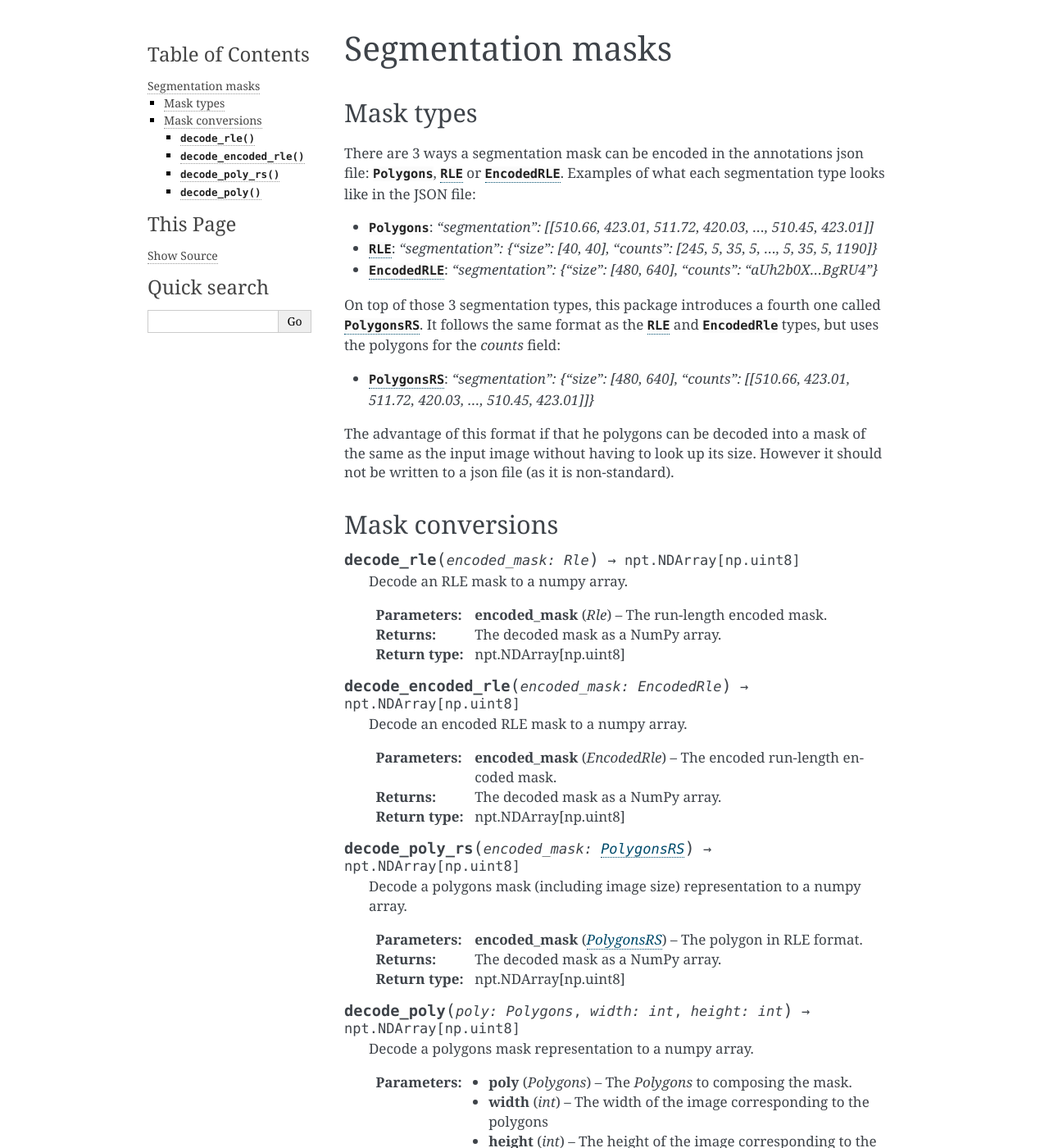
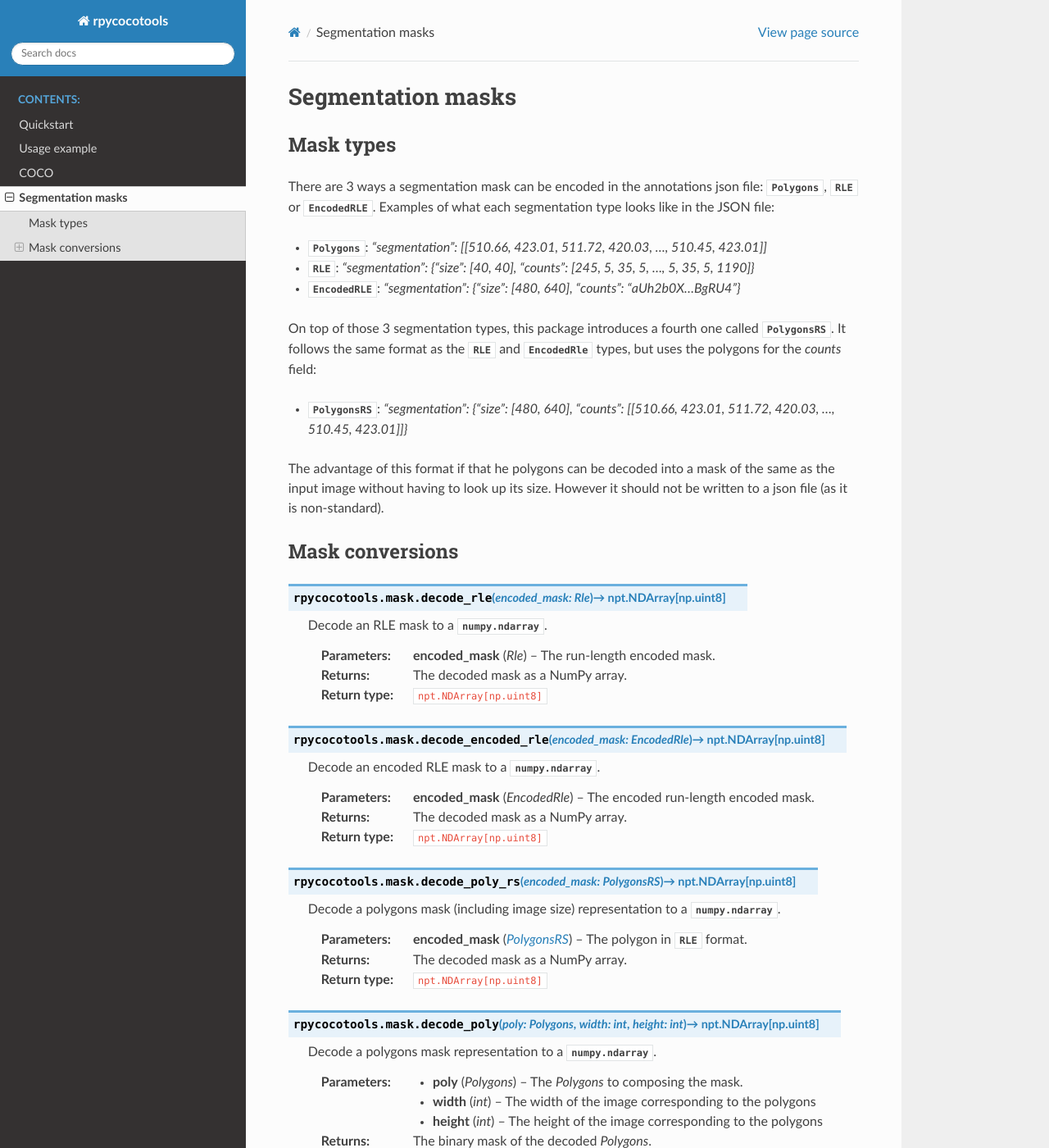
Before and after one commit to hoel-bagard/cocotools-rs, a Sphinx documentation site: the page built from rpycocotools/docs/segmentation_masks.rst, in a window 1280 px wide and 1400 px high. Shown: the whole window at 82% size. Built offline with Sphinx 7.4.7 and the Read the Docs theme 2.0.0, drawn with Linux system fonts in a browser that asks for light colours; some of the changed text lies outside the part shown.

Commit message:
Added sphinx extensions, modified doc in order to use them.

```diff
--- a/rpycocotools/docs/conf.py
+++ b/rpycocotools/docs/conf.py
@@ -6,23 +6,48 @@
 # -- Project information -----------------------------------------------------
 # https://www.sphinx-doc.org/en/master/usage/configuration.html#project-information
 
-project = 'rpycocotools'
-copyright = '2023, Hoel Bagard'
-author = 'Hoel Bagard'
-release = '0.0.3'
+project = "rpycocotools"
+copyright = "2023, Hoel Bagard"
+author = "Hoel Bagard"
+release = "0.0.3"
 
 # -- General configuration ---------------------------------------------------
 # https://www.sphinx-doc.org/en/master/usage/configuration.html#general-configuration
 
-extensions = []
+autodoc_typehints = "none"
+master_doc = "index"
 
-templates_path = ['_templates']
-exclude_patterns = ['_build', 'Thumbs.db', '.DS_Store']
+templates_path = ["_templates"]
+exclude_patterns = ["_build", "Thumbs.db", ".DS_Store"]
 
+extensions = [
+    "hoverxref.extension",
+    "sphinx_codeautolink",
+    "sphinx.ext.viewcode",
+    "sphinx.ext.intersphinx",
+]
 
+# See https://sphinx-hoverxref.readthedocs.io/en/latest/configuration.html
+hoverxref_auto_ref = True
+hoverxref_domains = ["py"]
+hoverxref_role_types = {
+    "attr": "tooltip",
+    "class": "tooltip",
+    "const": "tooltip",
+    "exc": "tooltip",
+    "func": "tooltip",
+    "meth": "tooltip",
+    "mod": "tooltip",
+    "obj": "tooltip",
+    "ref": "tooltip",
+}
+
+intersphinx_mapping = {
+    "numpy": ("https://numpy.org/doc/stable/", None),
+}
 
 # -- Options for HTML output -------------------------------------------------
 # https://www.sphinx-doc.org/en/master/usage/configuration.html#options-for-html-output
 
-html_theme = 'alabaster'
-html_static_path = ['_static']
+html_theme = "sphinx_rtd_theme"
+html_static_path = ["_static"]
--- a/rpycocotools/docs/examples.rst
+++ b/rpycocotools/docs/examples.rst
@@ -14,4 +14,5 @@
     import rpycocotools
     coco_dataset = rpycocotools.COCO("../data_samples/coco_25k/annotations.json", "../data_samples/coco_25k/images")
     anns = coco_dataset.get_img_anns(174482)
-    mask = rpycocotools.mask.decode_poly_rs(anns[0].segmentation)
+    encoded_mask = anns[0].segmentation
+    mask = rpycocotools.mask.decode_poly_rs(encoded_mask)
--- a/rpycocotools/docs/segmentation_masks.rst
+++ b/rpycocotools/docs/segmentation_masks.rst
@@ -20,36 +20,36 @@
 Mask conversions
 ----------------
 
-.. function:: decode_rle(encoded_mask: Rle) -> npt.NDArray[np.uint8]
+.. function:: rpycocotools.mask.decode_rle(encoded_mask: Rle) -> npt.NDArray[np.uint8]
 
-  Decode an RLE mask to a numpy array.
+  Decode an RLE mask to a :class:`numpy.ndarray`.
 
   :param Rle encoded_mask: The run-length encoded mask.
   :return: The decoded mask as a NumPy array.
-  :rtype: npt.NDArray[np.uint8]
+  :rtype: ``npt.NDArray[np.uint8]``
 
-.. function:: decode_encoded_rle(encoded_mask: EncodedRle) -> npt.NDArray[np.uint8]
+.. function:: rpycocotools.mask.decode_encoded_rle(encoded_mask: EncodedRle) -> npt.NDArray[np.uint8]
 
-  Decode an encoded RLE mask to a numpy array.
+  Decode an encoded RLE mask to a :class:`numpy.ndarray`.
 
   :param EncodedRle encoded_mask: The encoded run-length encoded mask.
   :return: The decoded mask as a NumPy array.
-  :rtype: npt.NDArray[np.uint8]
+  :rtype: ``npt.NDArray[np.uint8]``
 
-.. function:: decode_poly_rs(encoded_mask: PolygonsRS) -> npt.NDArray[np.uint8]
+.. function:: rpycocotools.mask.decode_poly_rs(encoded_mask: PolygonsRS) -> npt.NDArray[np.uint8]
 
-  Decode a polygons mask (including image size) representation to a numpy array.
+  Decode a polygons mask (including image size) representation to a :class:`numpy.ndarray`.
 
-  :param PolygonsRS encoded_mask: The polygon in RLE format.
+  :param PolygonsRS encoded_mask: The polygon in :class:`RLE` format.
   :return: The decoded mask as a NumPy array.
-  :rtype: npt.NDArray[np.uint8]
+  :rtype: ``npt.NDArray[np.uint8]``
 
-.. function:: decode_poly(poly: Polygons, width: int, height: int) -> npt.NDArray[np.uint8]
+.. function:: rpycocotools.mask.decode_poly(poly: Polygons, width: int, height: int) -> npt.NDArray[np.uint8]
 
-  Decode a polygons mask representation to a numpy array.
+  Decode a polygons mask representation to a :class:`numpy.ndarray`.
 
   :param Polygons poly: The `Polygons` to composing the mask.
   :param int width: The width of the image corresponding to the polygons
   :param int height: The height of the image corresponding to the polygons
   :return: The binary mask of the decoded `Polygons`.
-  :rtype: npt.NDArray[np.uint8]
+  :rtype: ``npt.NDArray[np.uint8]``
```
Also changed, not shown: rpycocotools/docs/dataset.rst (+8 -8 lines), 1 other file.
